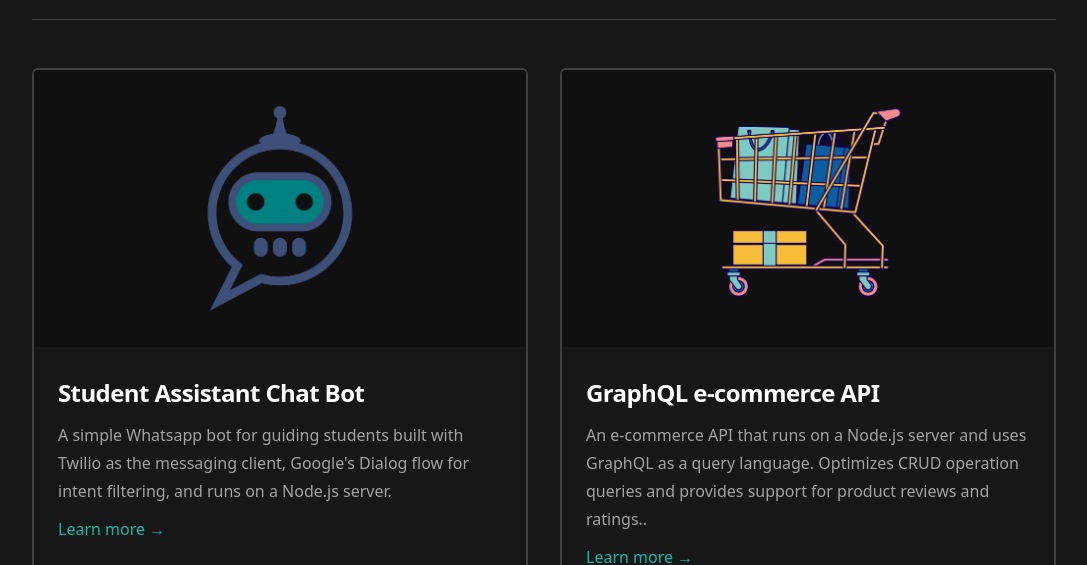
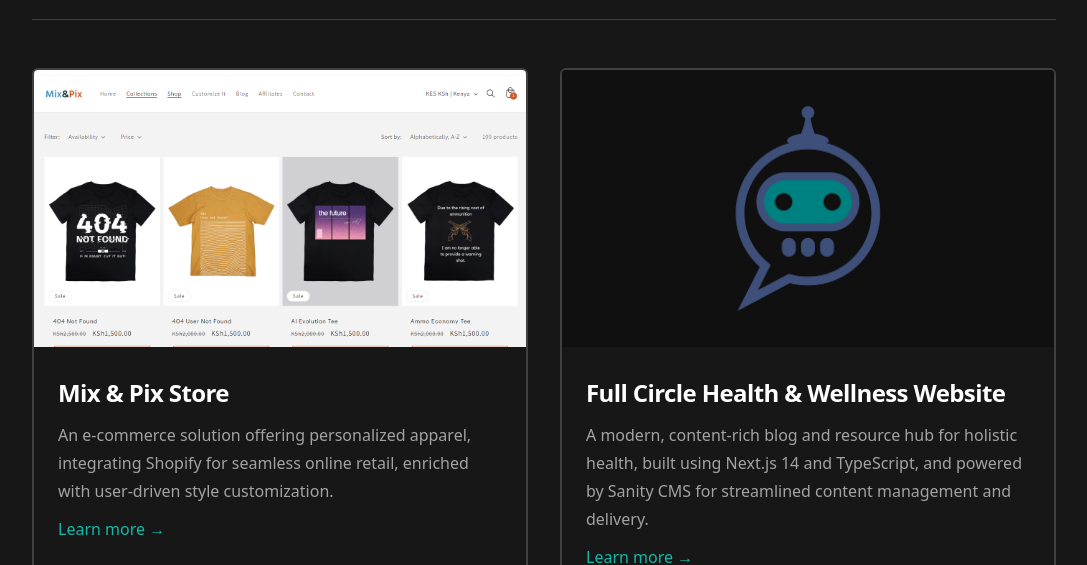
Before and after one commit to ondiekelijah/ondiek-elijah.me, a Next.js app: page /projects in a window 1280 px wide. Shown: the part 239-804 px from the top of the page, without its empty margins (96-1183 px from the left). Built offline with nearby package versions, Linux system fonts and the light colour scheme; no server answers.

Commit message:
updated portfolio

```diff
--- a/data/projectsData.js
+++ b/data/projectsData.js
@@ -1,4 +1,16 @@
 const projectsData = [
+  {
+    title: 'Mix & Pix Store',
+    description: `An e-commerce solution offering personalized apparel, integrating Shopify for seamless online retail, enriched with user-driven style customization.`,
+    imgSrc: '/static/images/projects/mix-pix.webp',
+    href: 'https://mixandpix.com/',
+  },
+  {
+    title: 'Full Circle Health & Wellness Website',
+    description: `A modern, content-rich blog and resource hub for holistic health, built using Next.js 14 and TypeScript, and powered by Sanity CMS for streamlined content management and delivery.`,
+    imgSrc: '/static/images/projects/bot.png',
+    href: 'https://www.fullcirclehealthandfitness.com/',
+  },
   {
     title: 'Student Assistant Chat Bot',
     description: `A simple Whatsapp bot for guiding students built with Twilio as the messaging client,
```
Also changed, not shown: public/static/images/projects/full-circle.webp (added), public/static/images/projects/mix-pix.webp (added).
